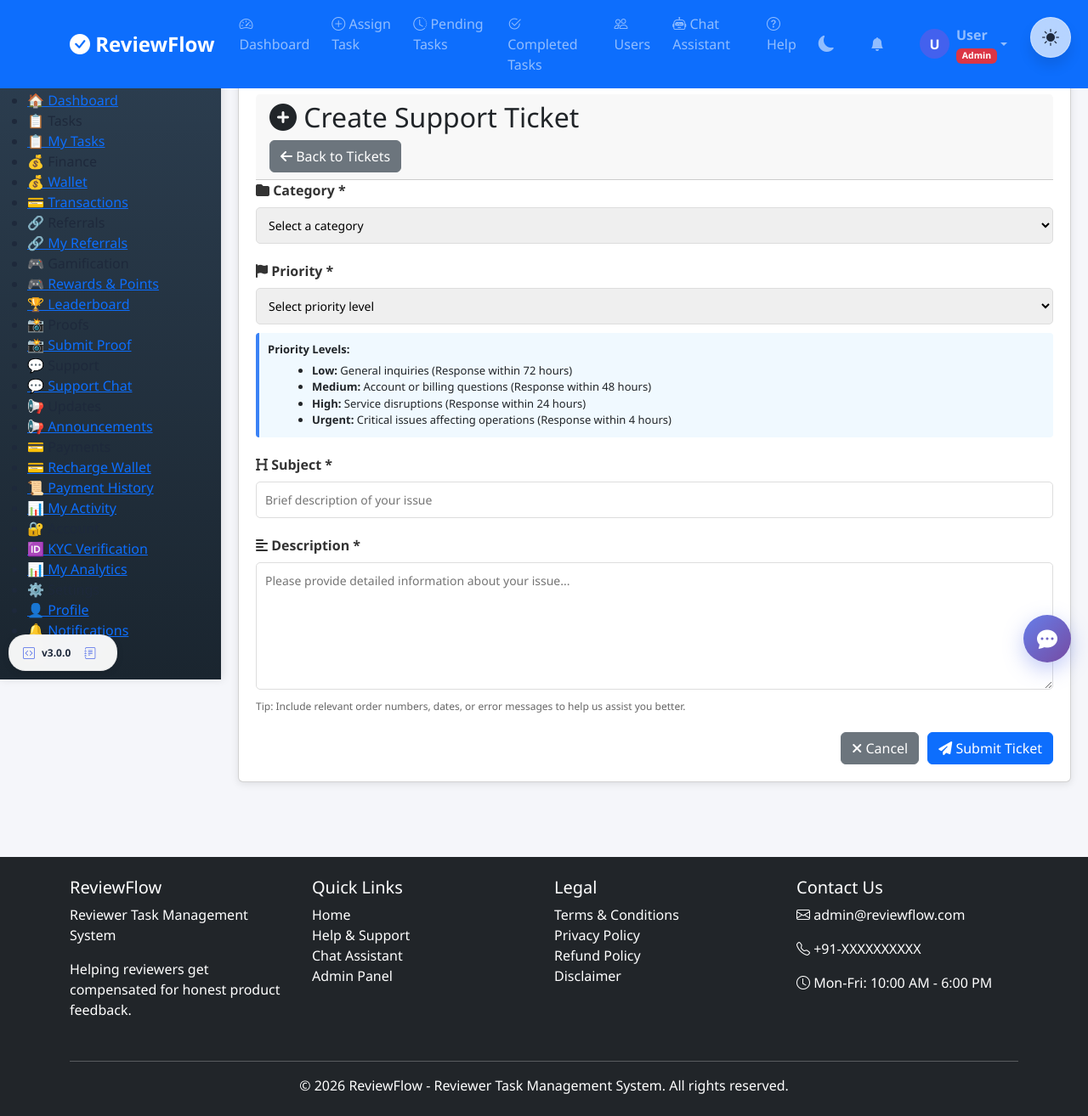
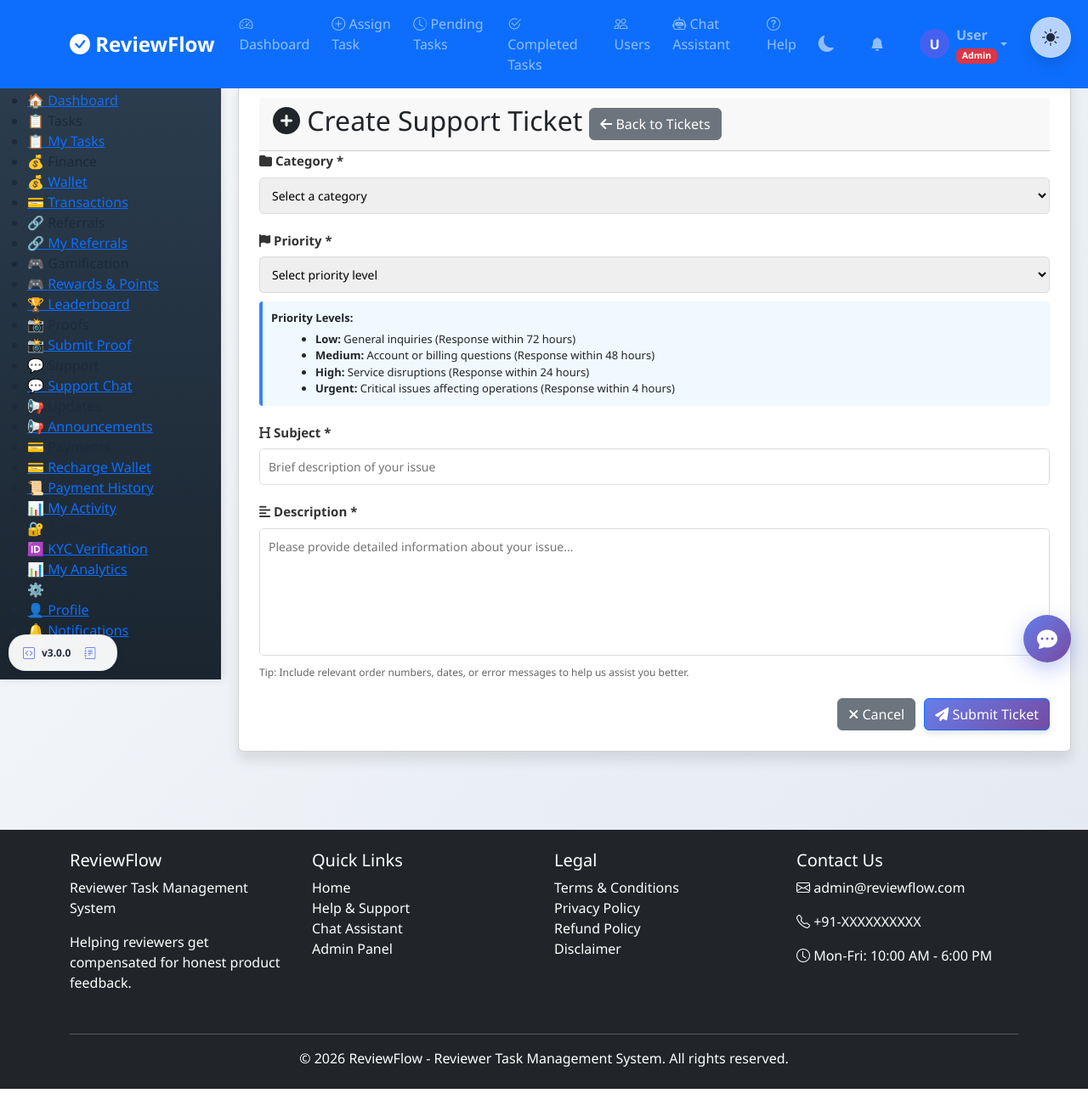
Before and after one commit to aqidul/reviewer, a PHP site: page /user/create-ticket.php in a window 1280 px wide. Shown: the whole page at 85% size. After the commit the page ends 1282 px from the top, so only its background shows below. Run offline with PHP 8.4, Linux system fonts and the light colour scheme; the visitor is signed in with stand-in values (Sample User, id 1); data that the repository does not hold is empty; some libraries are stand-ins or nearby versions.

Commit message:
Phase 5: Modernize CSS with vibrant colors, gradients, and glass morphism effects
Co-authored-by: aqidul <47571477+aqidul@users.noreply.github.com>

```diff
--- a/assets/css/style.css
+++ b/assets/css/style.css
@@ -4,10 +4,47 @@
     box-sizing: border-box;
 }
 
+:root {
+    /* Modern Color Palette */
+    --primary: #667eea;
+    --primary-dark: #5568d3;
+    --primary-light: #818cf8;
+    --secondary: #764ba2;
+    --success: #10b981;
+    --success-dark: #059669;
+    --danger: #ef4444;
+    --danger-dark: #dc2626;
+    --warning: #f59e0b;
+    --info: #3b82f6;
+    --dark: #1e293b;
+    --light: #f8fafc;
+    --gray: #64748b;
+
+    /* Gradients */
+    --gradient-primary: linear-gradient(135deg, #667eea 0%, #764ba2 100%);
+    --gradient-success: linear-gradient(135deg, #10b981 0%, #059669 100%);
+    --gradient-danger: linear-gradient(135deg, #ef4444 0%, #dc2626 100%);
+    --gradient-info: linear-gradient(135deg, #3b82f6 0%, #2563eb 100%);
+
+    /* Shadows */
+    --shadow-sm: 0 1px 2px 0 rgba(0, 0, 0, 0.05);
+    --shadow-md: 0 4px 6px -1px rgba(0, 0, 0, 0.1);
+    --shadow-lg: 0 10px 15px -3px rgba(0, 0, 0, 0.1);
+    --shadow-xl: 0 20px 25px -5px rgba(0, 0, 0, 0.1);
+
+    /* Border Radius */
+    --radius-sm: 0.375rem;
+    --radius-md: 0.5rem;
+    --radius-lg: 0.75rem;
+    --radius-xl: 1rem;
+}
+
 body {
-    font-family: 'Segoe UI', Tahoma, Geneva, Verdana, sans-serif;
-    background: #f5f5f5;
-    color: #333;
+    font-family: 'Inter', 'Segoe UI', -apple-system, BlinkMacSystemFont, sans-serif;
+    background: linear-gradient(135deg, #f8fafc 0%, #e2e8f0 100%);
+    color: var(--dark);
+    line-height: 1.6;
+    min-height: 100vh;
 }
 
 /* Utility Classes */
@@ -22,166 +59,237 @@ body {
 }
 
 .mt-4 {
-    margin-top: 30px;
+    margin-top: 2rem;
 }
 
 .mb-4 {
-    margin-bottom: 30px;
+    margin-bottom: 2rem;
 }
 
-/* Alert Styles */
+/* Enhanced Alert Styles */
 .alert {
-    padding: 15px;
-    margin-bottom: 20px;
-    border-radius: 8px;
+    padding: 1rem 1.25rem;
+    margin-bottom: 1.25rem;
+    border-radius: var(--radius-lg);
     border-left: 4px solid;
+    display: flex;
+    align-items: center;
+    gap: 0.75rem;
+    animation: slideInDown 0.3s ease-out;
+}
+
+@keyframes slideInDown {
+    from {
+        opacity: 0;
+        transform: translateY(-10px);
+    }
+    to {
+        opacity: 1;
+        transform: translateY(0);
+    }
 }
 
 .alert-success {
-    background: #d4edda;
-    color: #155724;
-    border-color: #27ae60;
+    background: linear-gradient(135deg, #d1fae5 0%, #a7f3d0 100%);
+    color: #065f46;
+    border-color: var(--success);
 }
 
 .alert-danger {
-    background: #f8d7da;
-    color: #721c24;
-    border-color: #e74c3c;
+    background: linear-gradient(135deg, #fee2e2 0%, #fecaca 100%);
+    color: #991b1b;
+    border-color: var(--danger);
 }
 
 .alert-info {
-    background: #d1ecf1;
-    color: #0c5460;
-    border-color: #3498db;
+    background: linear-gradient(135deg, #dbeafe 0%, #bfdbfe 100%);
+    color: #1e40af;
+    border-color: var(--info);
 }
 
 .alert-warning {
-    background: #fff3cd;
-    color: #856404;
-    border-color: #f39c12;
+    background: linear-gradient(135deg, #fef3c7 0%, #fde68a 100%);
+    color: #92400e;
+    border-color: var(--warning);
 }
 
-/* Button Styles */
+/* Modern Button Styles */
 .btn {
-    padding: 10px 20px;
+    padding: 0.75rem 1.5rem;
     border: none;
-    border-radius: 8px;
+    border-radius: var(--radius-lg);
     cursor: pointer;
     font-weight: 600;
-    transition: all 0.3s;
+    font-size: 0.95rem;
+    transition: all 0.3s cubic-bezier(0.4, 0, 0.2, 1);
     text-decoration: none;
-    display: inline-block;
+    display: inline-flex;
+    align-items: center;
+    justify-content: center;
+    gap: 0.5rem;
+    position: relative;
+    overflow: hidden;
+}
+
+.btn::before {
+    content: '';
+    position: absolute;
+    top: 50%;
+    left: 50%;
+    width: 0;
+    height: 0;
+    border-radius: 50%;
+    background: rgba(255, 255, 255, 0.3);
+    transform: translate(-50%, -50%);
+    transition: width 0.6s, height 0.6s;
+}
+
+.btn:hover::before {
+    width: 300px;
+    height: 300px;
 }
 
 .btn-primary {
-    background: #667eea;
+    background: var(--gradient-primary);
     color: white;
+    box-shadow: var(--shadow-md);
 }
 
 .btn-primary:hover {
-    background: #5568d3;
     transform: translateY(-2px);
+    box-shadow: var(--shadow-lg);
 }
 
 .btn-success {
-    background: #27ae60;
+    background: var(--gradient-success);
     color: white;
+    box-shadow: var(--shadow-md);
 }
 
 .btn-success:hover {
-    background: #229954;
+    transform: translateY(-2px);
+    box-shadow: var(--shadow-lg);
 }
 
 .btn-danger {
-    background: #e74c3c;
+    background: var(--gradient-danger);
     color: white;
+    box-shadow: var(--shadow-md);
 }
 
 .btn-danger:hover {
-    background: #c0392b;
+    transform: translateY(-2px);
+    box-shadow: var(--shadow-lg);
 }
 
 .btn-info {
-    background: #3498db;
+    background: var(--gradient-info);
     color: white;
+    box-shadow: var(--shadow-md);
 }
 
 .btn-info:hover {
-    background: #2980b9;
+    transform: translateY(-2px);
+    box-shadow: var(--shadow-lg);
 }
 
-/* Card Styles */
+/* Modern Card Styles with Glass Morphism */
 .card {
-    background: white;
-    border-radius: 12px;
-    padding: 20px;
-    margin-bottom: 20px;
-    box-shadow: 0 2px 10px rgba(0,0,0,0.1);
-    transition: transform 0.3s;
+    background: rgba(255, 255, 255, 0.9);
+    backdrop-filter: blur(10px);
+    border-radius: var(--radius-xl);
+    padding: 1.5rem;
+    margin-bottom: 1.5rem;
+    box-shadow: var(--shadow-lg);
+    border: 1px solid rgba(255, 255, 255, 0.5);
+    transition: all 0.3s cubic-bezier(0.4, 0, 0.2, 1);
 }
 
 .card:hover {
-    transform: translateY(-5px);
-    box-shadow: 0 5px 20px rgba(0,0,0,0.15);
+    transform: translateY(-4px);
+    box-shadow: var(--shadow-xl);
 }
 
 .card-header {
-    font-weight: 600;
-    color: #2c3e50;
-    margin-bottom: 15px;
-    padding-bottom: 15px;
-    border-bottom: 2px solid #f0f0f0;
+    font-weight: 700;
+    font-size: 1.25rem;
+    color: var(--dark);
+    margin-bottom: 1rem;
+    padding-bottom: 1rem;
+    border-bottom: 2px solid rgba(0, 0, 0, 0.05);
+    display: flex;
+    align-items: center;
+    gap: 0.5rem;
 }
 
-/* Badge Styles */
+/* Enhanced Badge Styles */
 .badge {
-    display: inline-block;
-    padding: 5px 12px;
-    border-radius: 20px;
-    font-size: 12px;
+    display: inline-flex;
+    align-items: center;
+    gap: 0.25rem;
+    padding: 0.375rem 0.75rem;
+    border-radius: 9999px;
+    font-size: 0.8125rem;
     font-weight: 600;
+    line-height: 1;
 }
 
 .badge-primary {
-    background: #d4ecf7;
-    color: #0c5460;
+    background: linear-gradient(135deg, #dbeafe 0%, #bfdbfe 100%);
+    color: #1e40af;
 }
 
 .badge-success {
-    background: #d4edda;
-    color: #155724;
+    background: linear-gradient(135deg, #d1fae5 0%, #a7f3d0 100%);
+    color: #065f46;
 }
 
 .badge-danger {
-    background: #f8d7da;
-    color: #721c24;
+    background: linear-gradient(135deg, #fee2e2 0%, #fecaca 100%);
+    color: #991b1b;
 }
 
-/* Form Styles */
+.badge-warning {
+    background: linear-gradient(135deg, #fef3c7 0%, #fde68a 100%);
+    color: #92400e;
+}
+
+.badge-info {
+    background: linear-gradient(135deg, #dbeafe 0%, #bfdbfe 100%);
+    color: #1e40af;
+}
+
+/* Modern Form Styles */
 .form-group {
-    margin-bottom: 20px;
+    margin-bottom: 1.5rem;
 }
 
 .form-group label {
     display: block;
     font-weight: 600;
-    color: #333;
-    margin-bottom: 8px;
+    color: var(--dark);
+    margin-bottom: 0.5rem;
+    font-size: 0.9375rem;
 }
 
 .form-control {
     width: 100%;
-    padding: 12px;
-    border: 1px solid #ddd;
-    border-radius: 8px;
-    font-size: 14px;
-    transition: all 0.3s;
+    padding: 0.75rem 1rem;
+    border: 2px solid #e2e8f0;
+    border-radius: var(--radius-lg);
+    font-size: 0.9375rem;
+    transition: all 0.3s cubic-bezier(0.4, 0, 0.2, 1);
+    background: white;
 }
 
 .form-control:focus {
-    border-color: #667eea;
+    border-color: var(--primary);
     outline: none;
-    box-shadow: 0 0 0 3px rgba(102, 126, 234, 0.1);
+    box-shadow: 0 0 0 4px rgba(102, 126, 234, 0.1);
+}
+
+.form-control:hover {
+    border-color: var(--primary-light);
 }
 
 textarea.form-control {
@@ -189,13 +297,32 @@ textarea.form-control {
     min-height: 120px;
 }
 
-/* Responsive */
+/* Responsive Design */
 @media (max-width: 768px) {
     body {
         font-size: 14px;
     }
 
-    .container {
-        padding: 15px;
+    .card {
+        padding: 1rem;
+    }
+
+    .btn {
+        padding: 0.625rem 1.25rem;
+        font-size: 0.875rem;
+    }
+
+    .card-header {
+        font-size: 1.125rem;
     }
 }
+
+@media (max-width: 480px) {
+    .alert {
+        padding: 0.75rem 1rem;
+    }
+
+    .form-control {
+        padding: 0.625rem 0.875rem;
+    }
+}
```
